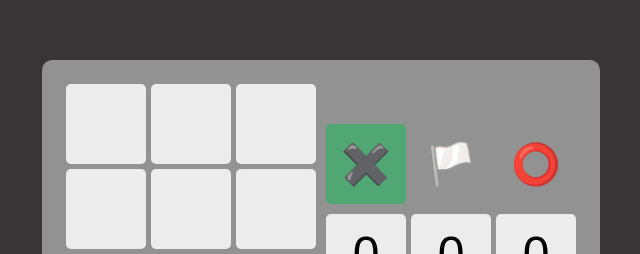
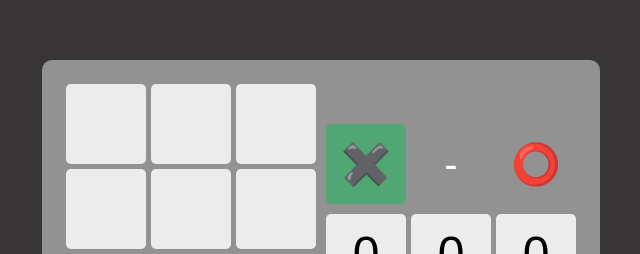
Before and after one commit to damaaaar/tres-en-raya, a React (Vite) app: page / in a window 1280 px wide. Shown: the part 191-445 px from the top of the page, without its empty margins (319-959 px from the left). Built offline with nearby package versions, Linux system fonts and the light colour scheme.

Commit message:
change tie icon

```diff
--- a/src/components/ControlSection/index.jsx
+++ b/src/components/ControlSection/index.jsx
@@ -13,7 +13,7 @@ function ControlSection(props) {
           points={pointsX}
           selected={controlTurn === TURNS.X}
         />
-        <Player turn="🏳️" points={tiePoints} selected={false} />
+        <Player turn="-" points={tiePoints} selected={false} />
         <Player
           turn={TURNS.O}
           points={pointsO}
```
